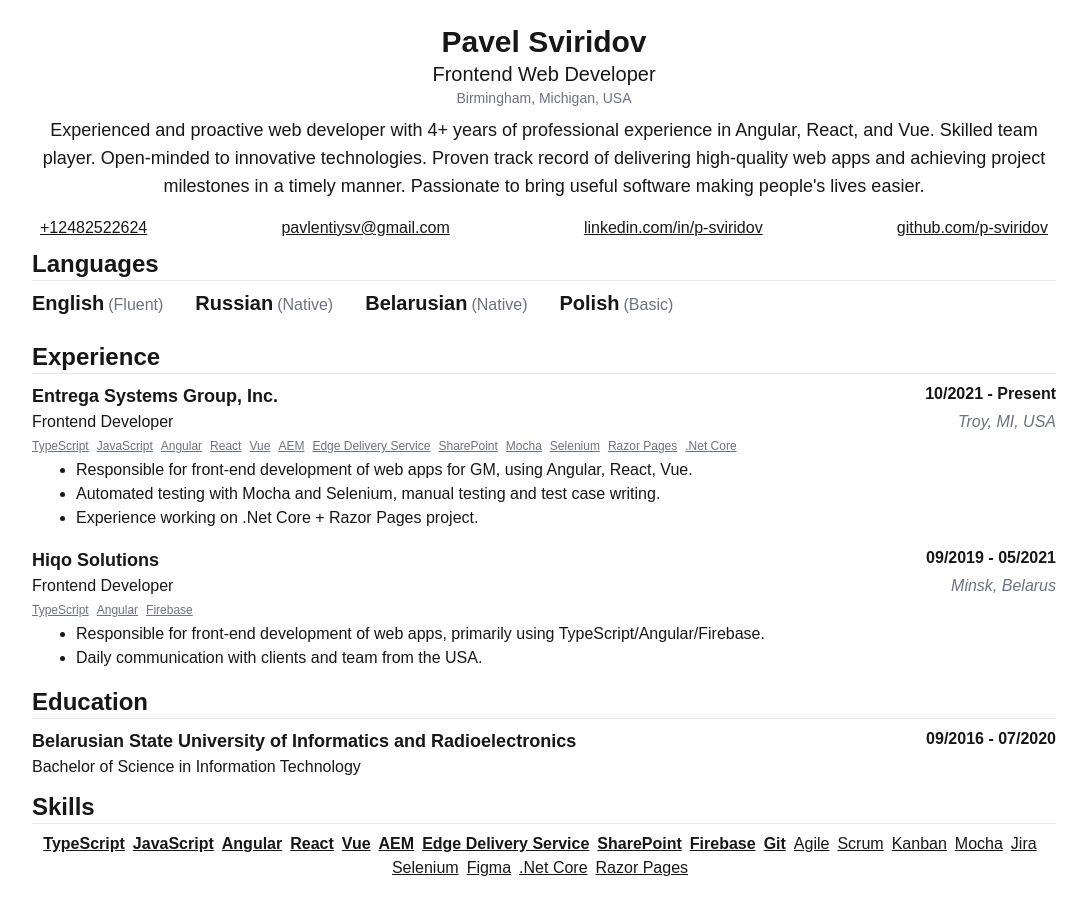
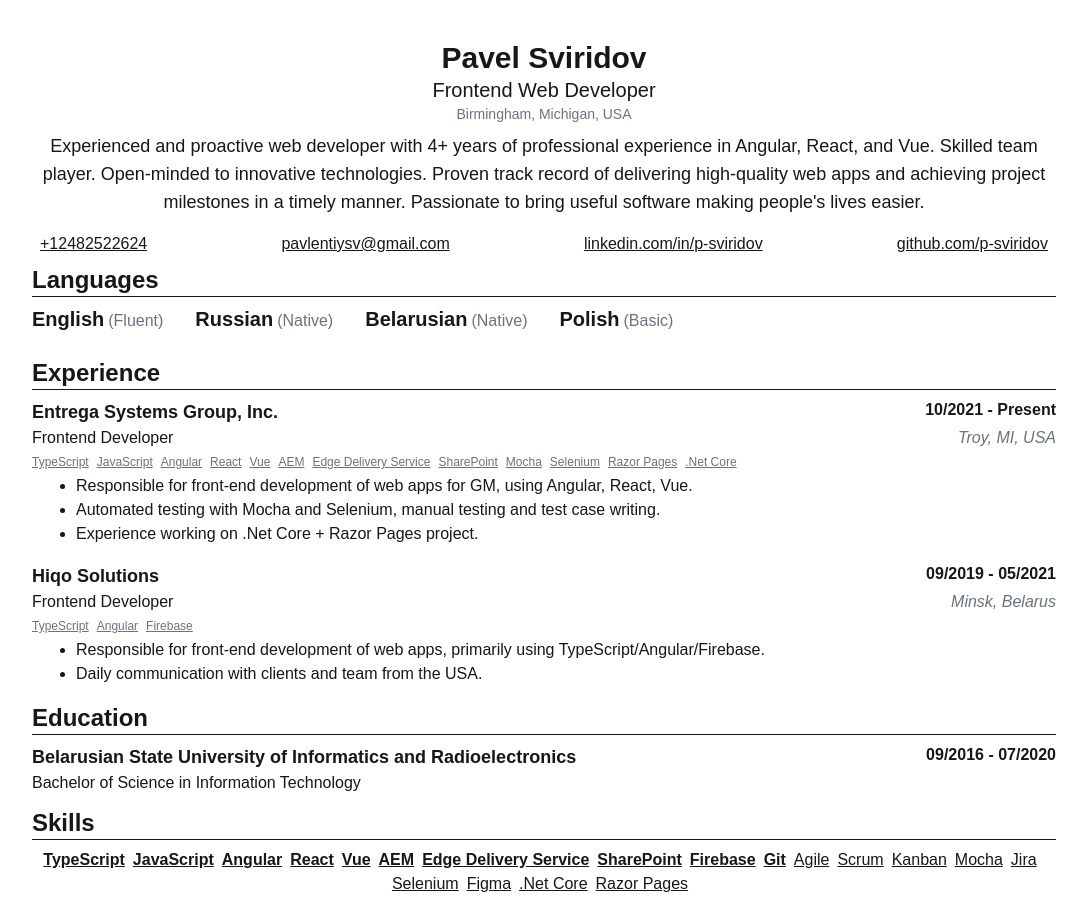
Before and after one commit to p-sviridov/cv-nextjs, a Next.js app: page / in a window 1280 px wide. Shown: the whole page, without its empty margins (96-1183 px from the left). Before the commit the page ends 880 px from the top, so only its background shows below. Built offline with nearby package versions, Linux system fonts and the light colour scheme.

Commit message:
reverted last changes

```diff
--- a/app/globals.css
+++ b/app/globals.css
@@ -1,16 +1,22 @@
-@tailwind base;
-@tailwind components;
-@tailwind utilities;
+@import "tailwindcss";
 
 :root {
 	--background: #ffffff;
 	--foreground: #171717;
 }
 
+@theme inline {
+	--color-background: var(--background);
+	--color-foreground: var(--foreground);
+	--font-sans: var(--font-geist-sans);
+	--font-mono: var(--font-geist-mono);
+}
+
 body {
 	background: var(--background);
 	color: var(--foreground);
 	font-family: Arial, Helvetica, sans-serif;
+	padding: 1rem;
 }
 
 main {
--- a/app/page.tsx
+++ b/app/page.tsx
@@ -195,7 +195,6 @@
 					))}
 				</ul>
 			</section>
-			{/* TODO: add a function to render a section that receives content */}
 		</main>
 	);
 }
--- a/package.json
+++ b/package.json
@@ -20,17 +20,16 @@
 	},
 	"devDependencies": {
 		"@eslint/eslintrc": "^3",
+		"@tailwindcss/postcss": "^4",
 		"@types/node": "^20",
 		"@types/react": "^19",
 		"@types/react-dom": "^19",
-		"autoprefixer": "^10.4.20",
 		"eslint": "^9",
 		"eslint-config-next": "15.5.4",
 		"eslint-config-prettier": "^10.1.8",
 		"eslint-plugin-prettier": "^5.5.4",
-		"postcss": "^8.4.49",
 		"prettier": "^3.6.2",
-		"tailwindcss": "^3.4.17",
+		"tailwindcss": "^4",
 		"typescript": "^5"
 	}
 }
--- a/postcss.config.mjs
+++ b/postcss.config.mjs
@@ -1,8 +1,5 @@
 const config = {
-	plugins: {
-		tailwindcss: {},
-		autoprefixer: {},
-	},
+	plugins: ["@tailwindcss/postcss"],
 };
 
 export default config;
--- a/tailwind.config.ts
+++ /dev/null
@@ -1,24 +0,0 @@
-import type { Config } from "tailwindcss";
-
-const config: Config = {
-	content: [
-		"./pages/**/*.{js,ts,jsx,tsx,mdx}",
-		"./components/**/*.{js,ts,jsx,tsx,mdx}",
-		"./app/**/*.{js,ts,jsx,tsx,mdx}",
-	],
-	theme: {
-		extend: {
-			colors: {
-				background: "var(--background)",
-				foreground: "var(--foreground)",
-			},
-			fontFamily: {
-				sans: ["var(--font-geist-sans)", "Arial", "Helvetica", "sans-serif"],
-				mono: ["var(--font-geist-mono)", "monospace"],
-			},
-		},
-	},
-	plugins: [],
-};
-
-export default config;
```
Also changed, not shown: 1 other file (tests, documents, lock files or other folders).
